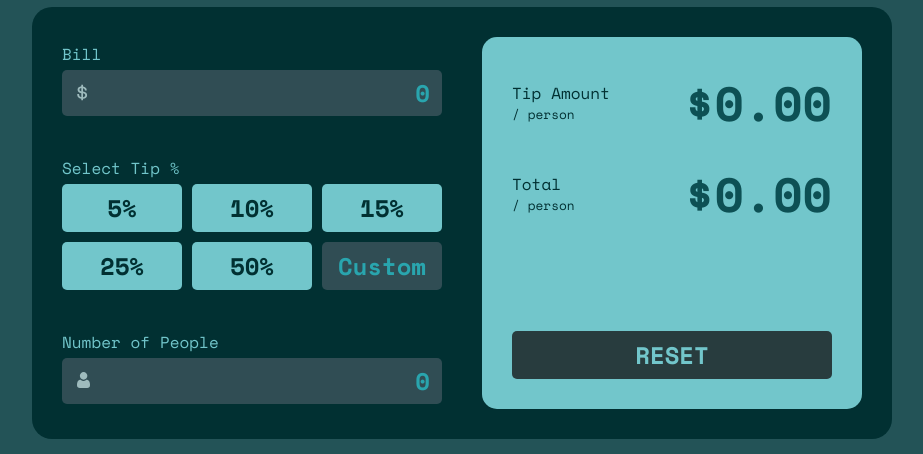
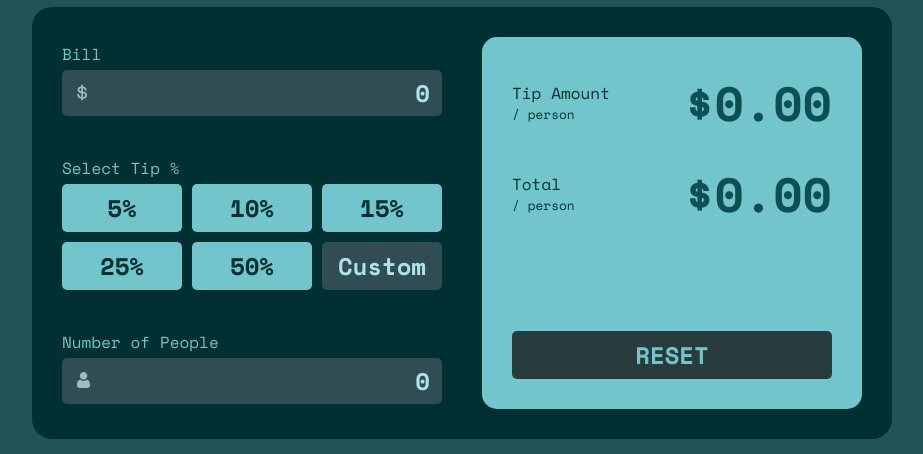
Before and after one commit to adriaxy/Tip-calculator-Frontend-Mentor-, a website with bundled scripts: page index.html in a window 1280 px wide. Both pictures are taken after a click on the button 1055 px from the left and 35 px from the top of the page. Shown: the part 253-707 px from the top of the page, without its empty margins (178-1101 px from the left). Built offline with nearby package versions, Linux system fonts and the light colour scheme.

Commit message:
Improve output data accessibility on index.html and fix inconsistent css

```diff
--- a/index.html
+++ b/index.html
@@ -66,7 +66,7 @@
                 <div id="people-error-message" class="hide-error-message">Integers only</div>
               </div>
               <div class="input-wrapper">
-                <input type="number" id="people" placeholder="0" class="input-text" maxlength="4">
+                <input type="number" id="people" placeholder="0" class="input-text">
                 <svg class="icon-input" width="13" height="16">
                   <use href="./images/sprite.svg#icon-people"/>
                 </svg>
@@ -80,7 +80,7 @@
                 <h3>Tip Amount
                   <span>/ person</span>
                 </h3>
-                <div class="tip-amount-result">
+                <div class="tip-amount-result" aria-live="polite">
                   $0.00
                 </div>
               </div>
@@ -88,7 +88,7 @@
                 <h3>Total
                   <span>/ person</span>
                 </h3>
-                <div class="tip-amount-total">
+                <div class="tip-amount-total" aria-live="polite">
                   $0.00
                 </div>
               </div>
--- a/styles.css
+++ b/styles.css
@@ -42,7 +42,7 @@
 --Green-400: hsl(183, 73%, 19%);
 --Green-900: hsl(183, 46%, 62%);
 --Grey-500: hsl(185, 22%, 20%);
---Grey-400: hsl(184, 62%, 42%);
+--Grey-400: hsl(184, 53%, 79%);
 --Grey-200: hsl(185, 42%, 24%);
 --Grey-50:  hsl(192, 27%, 26%);
 --White:    hsl(182, 96%, 10%);
@@ -101,18 +101,15 @@
     h1,
     h2,
     h3{
-        font-weight: var(--fw-200);
+        font-weight: var(--fw-400);
     }
 
 
     body{
         background-color: var(--Grey-200);
         font-size: var(--fs-reg);
-        font-weight: var(--fw-200);
+        font-weight: var(--fw-400);
         color: var(--Green-900);
-    }
-
-    body{
         transition: background-color 0.1s ease
     }
 
@@ -275,9 +272,7 @@
     .toggle-btn {
         display: flex;
         align-items: center;
-        flex:1;
         z-index: 1;
-        align-items: center;
         justify-content: space-between;
         background: none;
         border: none;
```
